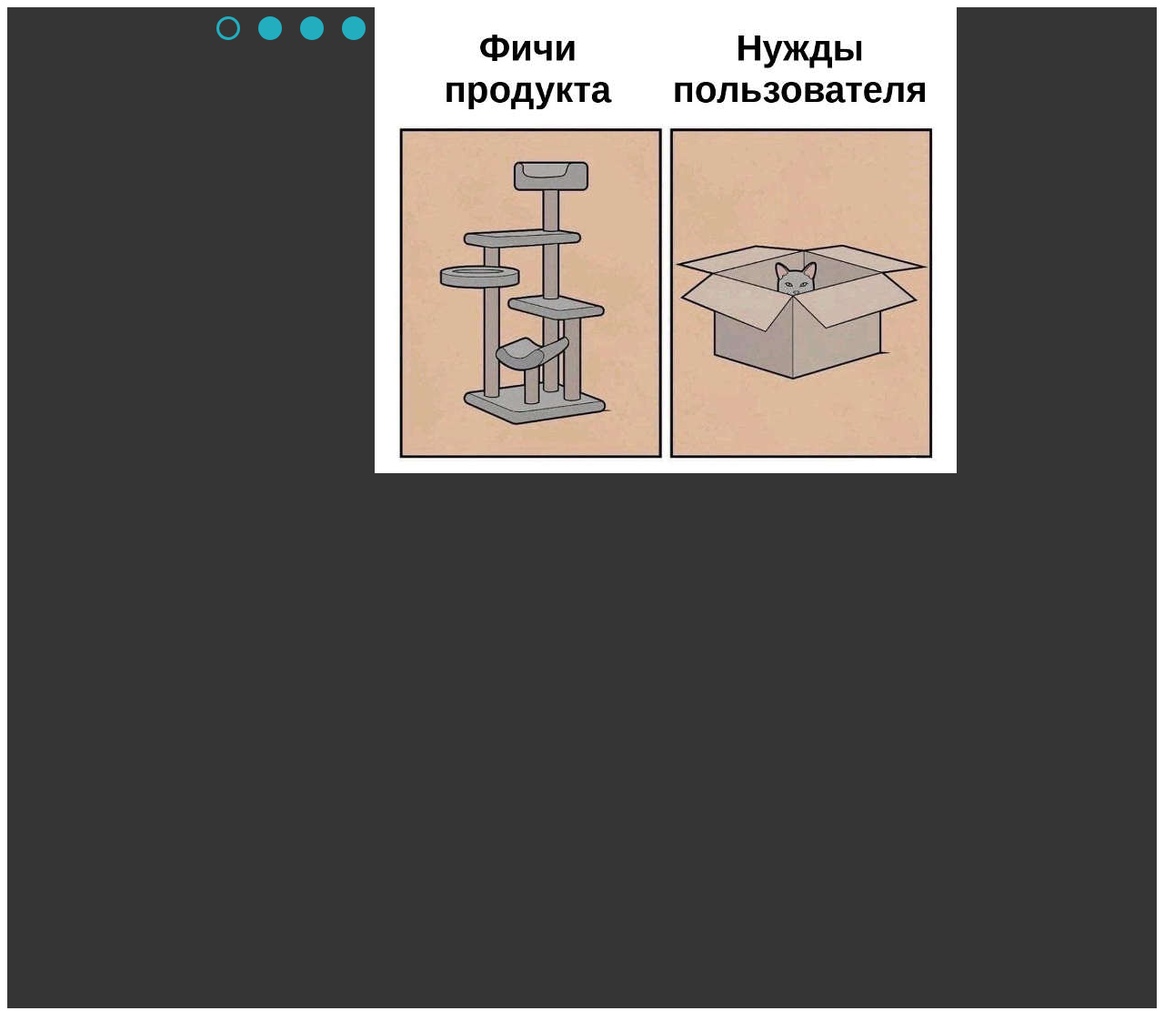
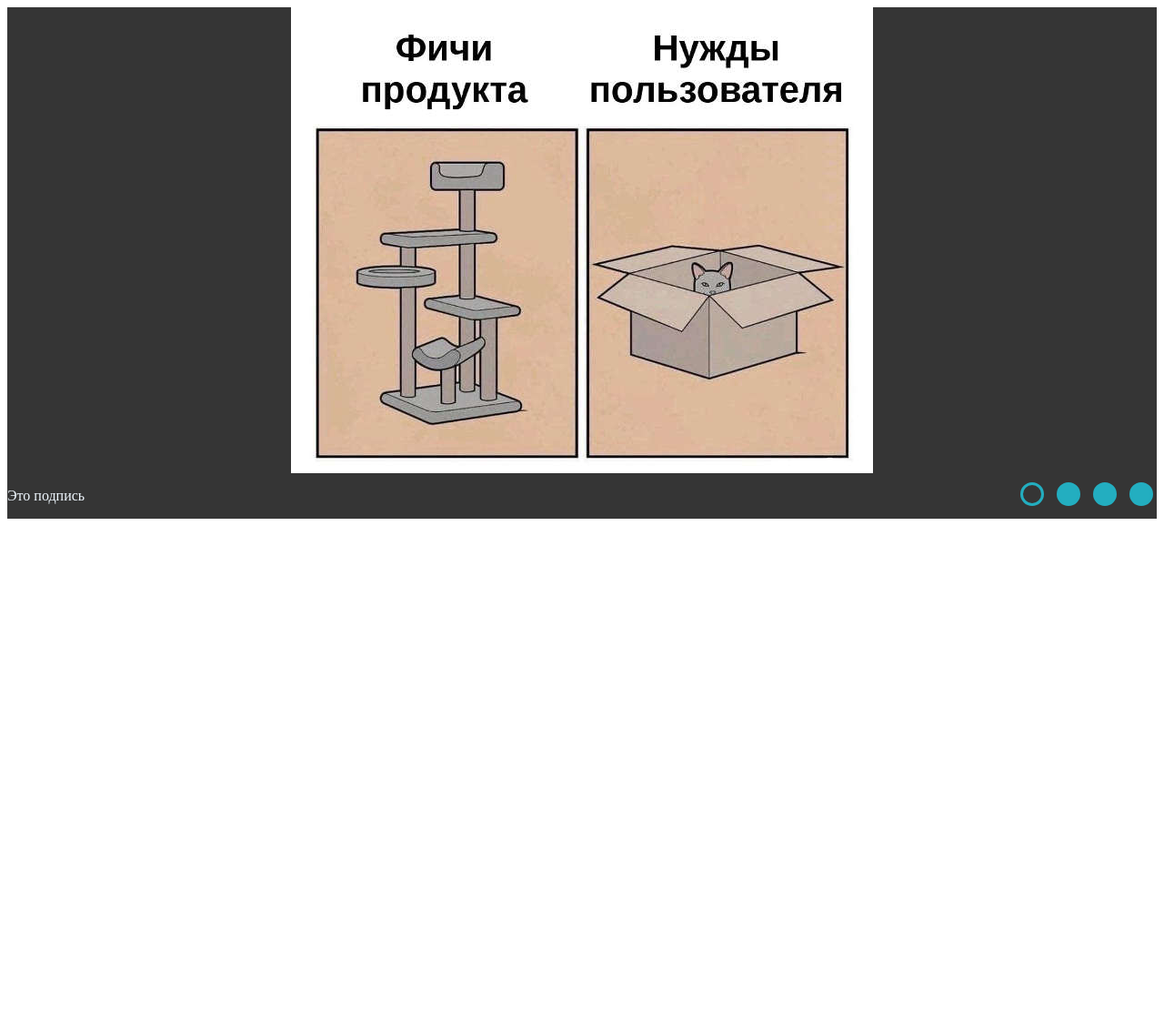
Before and after one commit to terra456/cssMemSlider, a plain HTML site: page cssMemSlider/index.html in a window 1280 px wide. Shown: the whole page at 91% size. After the commit the page ends 800 px from the top, so only its background shows below. Drawn offline with Linux system fonts and the light colour scheme.

Commit message:
feat: styled position in desctop version (Вс май 15 23:08:20 +05 2022)

```diff
--- a/cssMemSlider/index.html
+++ b/cssMemSlider/index.html
@@ -10,7 +10,6 @@
 <body>
     <section class="slider">
         <div class="slider__wrapper">
-            <div class="slider__pagination">
                 <input id="slide1" class="slider__check" type="radio" name="slide" checked>
                 <label for="slide1" class="slider__label">
                     <span class="slider__dot"></span>
@@ -31,15 +30,10 @@
                 <img class="slider__img slide2" src="./assets/images/02.jpg">
                 <img class="slider__img slide3" src="./assets/images/03.jpg">
                 <img class="slider__img slide4" src="./assets/images/04.jpg">
-            </div>
-            <div class="slider__images">
-            </div>
-            <div class="slider__decription">
-                <p class="slider__desc slide1__desc"></p>
-                <p class="slider__desc slide2__desc"></p>
-                <p class="slider__desc slide3__desc"></p>
-                <p class="slider__desc slide4__desc"></p>
-            </div>
+                <p class="slider__desc slide1__desc">Это подпись</p>
+                <p class="slider__desc slide2__desc">И это тоже</p>
+                <p class="slider__desc slide3__desc">Это последняя</p>
+                <p class="slider__desc slide4__desc">Рекурсия</p>
         </div>
     </section>
 </body>
--- a/cssMemSlider/style.css
+++ b/cssMemSlider/style.css
@@ -3,14 +3,46 @@
 }
 
 .slider__wrapper {
-    display: flex;
-    flex-direction: column;
+    display: grid;
 }
 
-.slider__pagination {
-    display: flex;
-    flex-direction: row;
-    justify-content: center;
+.slider__label {
+    grid-column-start: 3;
+    grid-column-end: 4;
+    grid-row-start: 2;
+    grid-row-end: 3;
+}
+
+.slider__label:nth-of-type(1) {
+    margin-left: calc(100% - 160px);
+}
+
+.slider__label:nth-of-type(2) {
+    margin-left: calc(100% - 120px);
+}
+
+.slider__label:nth-of-type(3) {
+    margin-left: calc(100% - 80px);
+}
+
+.slider__label:nth-of-type(4) {
+    margin-left: calc(100% - 40px);
+}
+
+.slider__img {
+    grid-column-start: 1;
+    grid-column-end: 4;
+    grid-row-start: 1;
+    grid-row-end: 2;
+    margin: 0px auto;
+}
+
+.slider__desc {
+    color: aliceblue;
+    grid-column-start: 1;
+    grid-column-end: 3;
+    grid-row-start: 2;
+    grid-row-end: 3;
 }
 
 .slider__check {
@@ -53,53 +85,25 @@
     border: 3px solid rgb(255, 255, 255);
 }
 
-.slider__images {
-    margin: 30px auto;
-    width: 640px;
-    height: 512px;
-    overflow: hidden;
-    display: flex;
-    flex-direction: row;
-    flex-wrap: nowrap;
-}
-
-/* .slider__img {
-    position: relative;
-} */
-
-#slide1:checked ~ img:not(:nth-of-type(1)) {
+#slide1:checked ~ img:not(:nth-of-type(1)),
+#slide1:checked ~ p:not(:nth-of-type(1)),
+#slide2:checked ~ img:not(:nth-of-type(2)),
+#slide2:checked ~ p:not(:nth-of-type(2)),
+#slide3:checked ~ img:not(:nth-of-type(3)),
+#slide3:checked ~ p:not(:nth-of-type(3)),
+#slide4:checked ~ img:not(:nth-of-type(4)),
+#slide4:checked ~ p:not(:nth-of-type(4)) {
     display: none;
 }
 
-#slide1:checked ~ img:nth-of-type(1) {
-    animation: slider-right 1s;
-}
-
-#slide2:checked ~ img:not(:nth-of-type(2)) {
-    display: none;
-}
-
-#slide2:checked ~ img:nth-of-type(1) {
-    animation: slider-right 1s;
-}
-
-#slide2:checked ~ img:nth-of-type(2) {
-    animation: slider-right 1s;
-}
-
-#slide3:checked ~ img:not(:nth-of-type(3)) {
-    display: none;
-}
-
-#slide3:checked ~ img:nth-of-type(3) {
-    animation: slider-right 1s;
-}
-
-#slide4:checked ~ img:not(:nth-of-type(4)) {
-    display: none;
-}
-
-#slide4:checked ~ img:nth-of-type(4) {
+#slide1:checked ~ img:nth-of-type(1),
+#slide1:checked ~ p:nth-of-type(1),
+#slide2:checked ~ img:nth-of-type(2),
+#slide2:checked ~ p:nth-of-type(2),
+#slide3:checked ~ img:nth-of-type(3),
+#slide3:checked ~ p:nth-of-type(3),
+#slide4:checked ~ img:nth-of-type(4),
+#slide4:checked ~ p:nth-of-type(4) {
     animation: slider-right 1s;
 }
 
```
Also changed, not shown: cssMemSlider/assets/images/drink_and_root.jpg (deleted).
